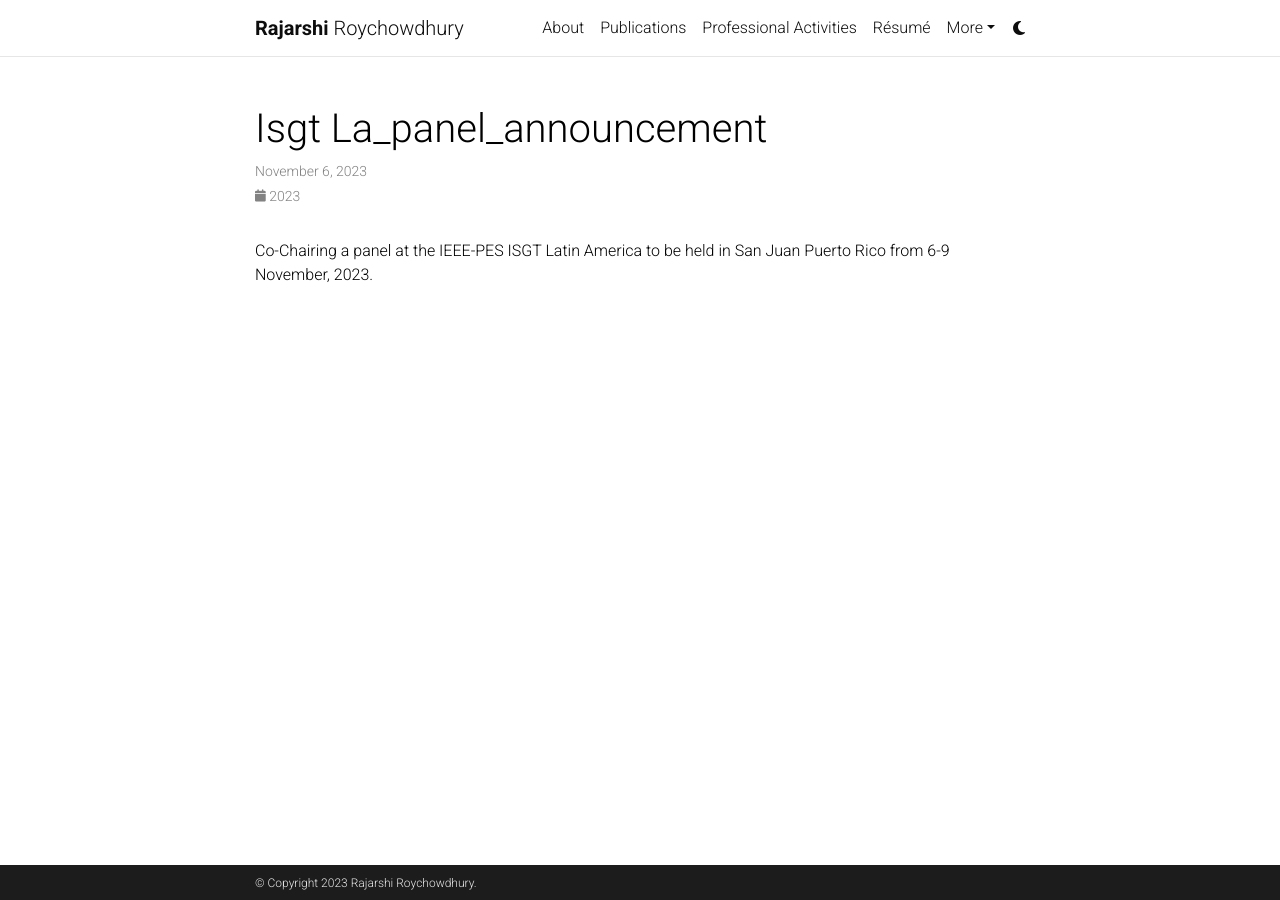
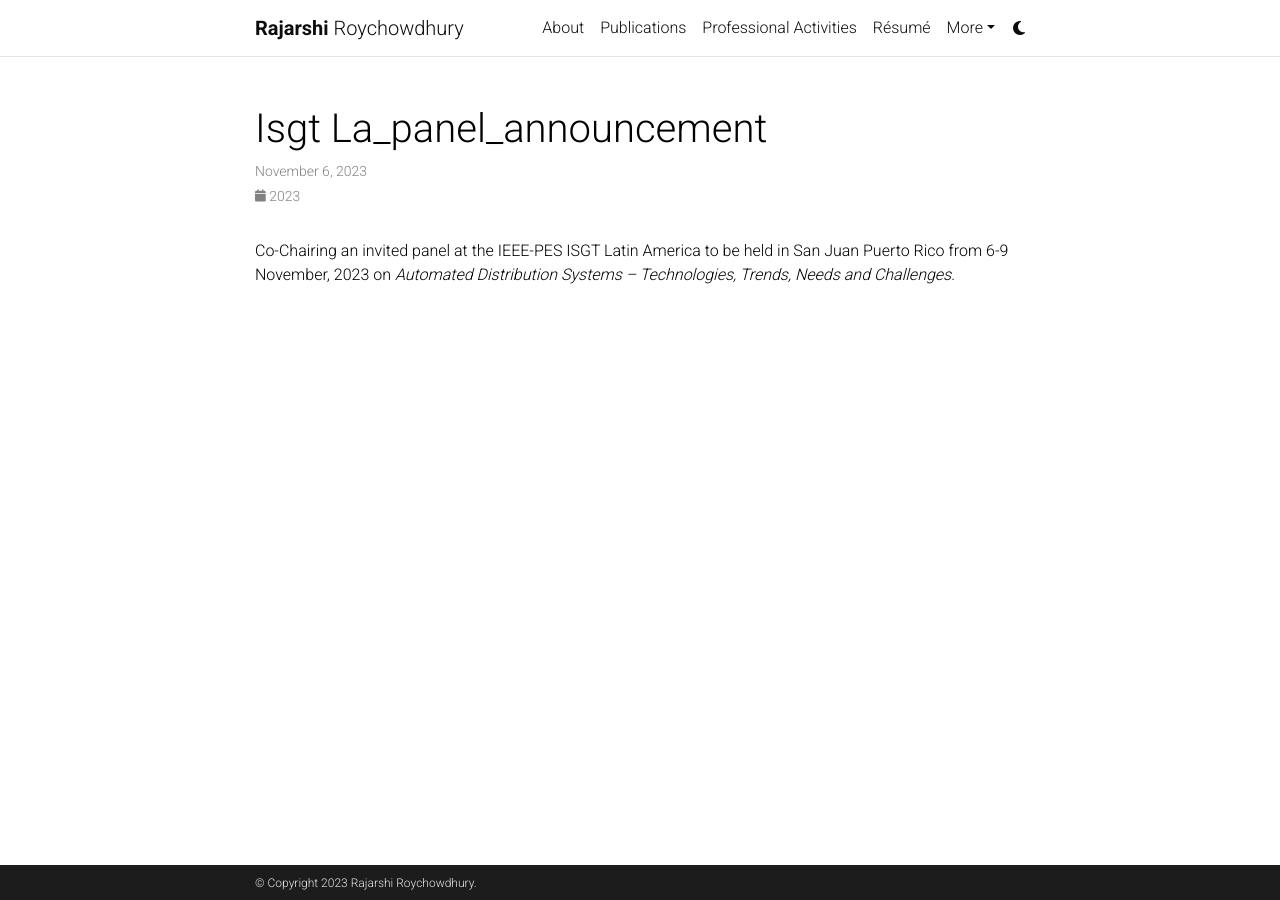
Before and after one commit to rajarshiroychowdhury/rajarshiroychowdhury.github.io, a Jekyll site: the page built from _news/ISGT-LA_Panel_Announcement.md, in a window 1280 px wide. Built offline with Jekyll 4.4.1, drawn with Linux system fonts in a browser that asks for light colours; comment, search, counter and statistics services are not loaded; a style sheet for code colours, icons or effects is not loaded.

Commit message:
isgt panel title added

```diff
--- a/_news/ISGT-LA_Panel_Announcement.md
+++ b/_news/ISGT-LA_Panel_Announcement.md
@@ -11,4 +11,4 @@ related_posts: false
 <!-- A simple inline announcement with Markdown emoji! :sparkles: :smile: -->
 <!-- I will be co-chairing a panel at the PES ISGT Latin America conference, at San Juan PR, on Automated Distribution Systems – Technologies, Trend, Need and Challenges. This panel consists of speakers from DOE national labs, universities, utility, and product vendor, to present the cutting-edge research, technologies, strategies, customer experience, and visions in distribution automation. Panelists include Dr. Henry Huang, Energy Systems Division Director (ANL), Dr. Martha Symko-Davies, Program Manager of Accelerating Clean Energy at Scale (NREL), Dr. Xuan Wu, Manager, Transmission Planning (AES), Dr. Di Shi, Associate Professor (NMSU), Dr. Zhaoyu Wang, Northrop Grumman Associate Professor (ISU), Daniel Arden, Director of Grid Automation Marketing (Eaton)These speakers will provide multiple angles of insights to the grand trend of grid automation, based on their extensive years of experience in individual areas which will benefit audiences from all types of organizations. -->
 
-Co-Chairing a panel at the IEEE-PES ISGT Latin America to be held in San Juan Puerto Rico from 6-9 November, 2023.
+Co-Chairing an invited panel at the IEEE-PES ISGT Latin America to be held in San Juan Puerto Rico from 6-9 November, 2023 on *Automated Distribution Systems – Technologies, Trends, Needs and Challenges*.
```
Also changed, not shown: 1 other file.
